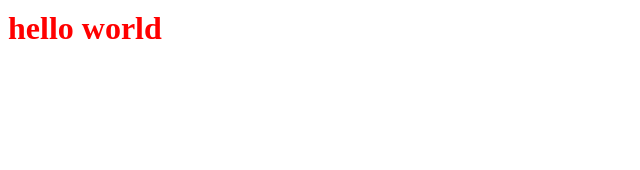
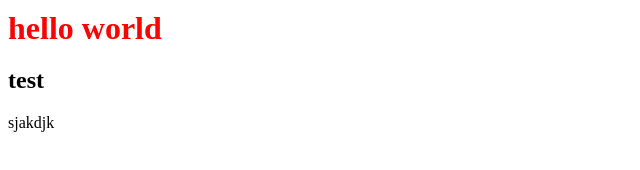
Before and after one commit to HazemAlMili/test, a plain HTML site: page index.html in a window 1280 px wide. Shown: the whole page, without its empty margins (0-640 px from the left). Drawn offline with Linux system fonts and the light colour scheme.

Commit message:
create div with class test

```diff
--- a/index.html
+++ b/index.html
@@ -8,5 +8,9 @@
 </head>
 <body>
     <h1>hello world</h1>
+    <h2>test</h2>
+    <div class="test">
+        <p>sjakdjk</p>
+    </div>
 </body>
 </html>
```
